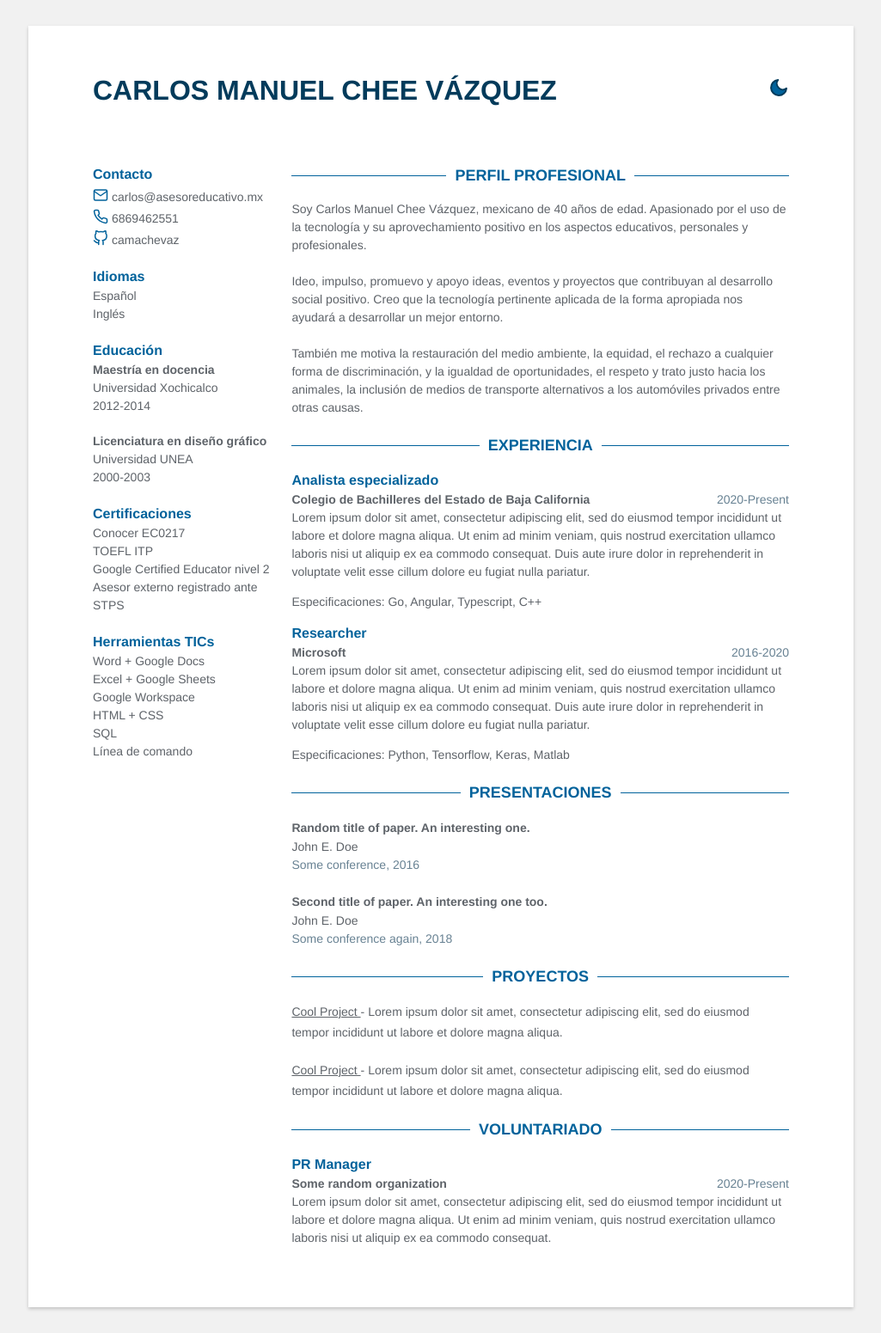
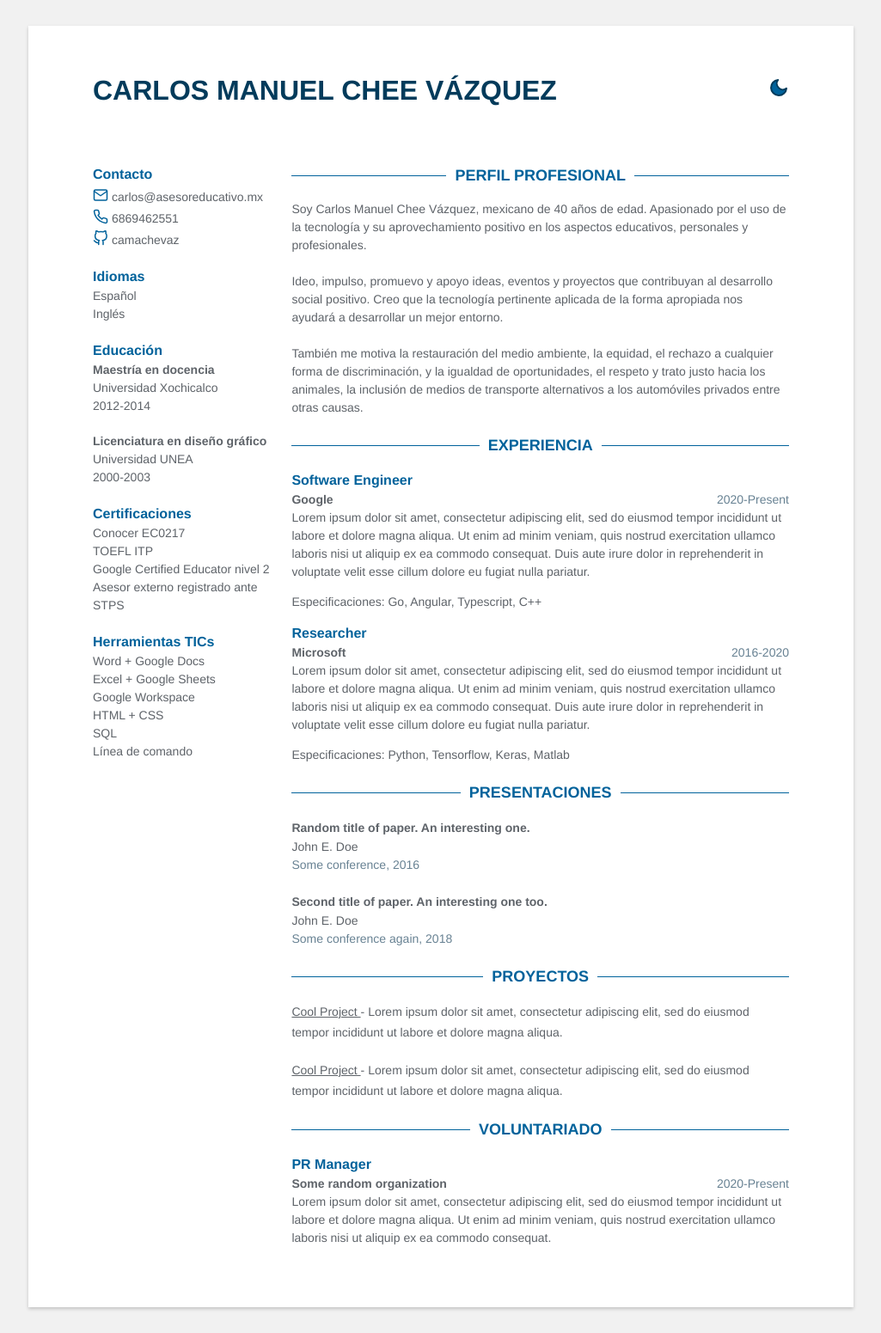
Before and after one commit to camachevaz/cv, a Jekyll site: the page built from index.html, in a window 1280 px wide. Shown: the whole page at 86% size, without its empty margins (127-1152 px from the left). Built offline with Jekyll 4.4.1, drawn with Linux system fonts in a browser that asks for light colours.

Commit message:
Update data.yml

```diff
--- a/_data/data.yml
+++ b/_data/data.yml
@@ -50,9 +50,9 @@ profile: |
 
 # Experience
 experience:
-  - role: Analista especializado
+  - role: Software Engineer
     time: 2020-Present
-    company: Colegio de Bachilleres del Estado de Baja California
+    company: Google
     details: |
       Lorem ipsum dolor sit amet, consectetur adipiscing elit, sed do eiusmod
       tempor incididunt ut labore et dolore magna aliqua. Ut enim ad minim veniam,
```
